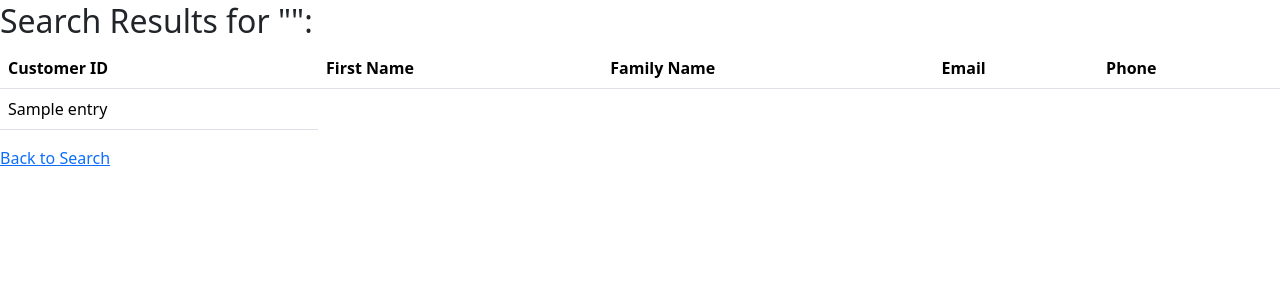
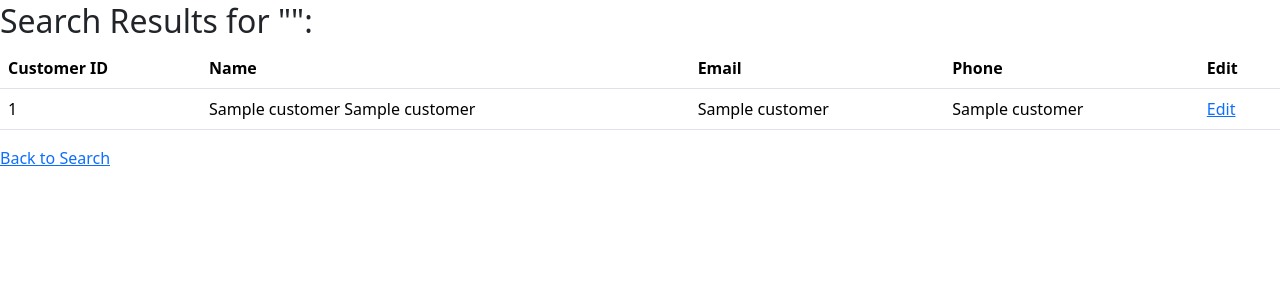
Before and after one commit to TaiJoLo/scg, a Flask app: template templates/search_result.html in a window 1280 px wide. Shown: the part 174-476 px from the top of the page. Run offline with Flask 3, Linux system fonts and the light colour scheme; the template is opened without the code that fills it: most values are stand-ins (such as "Sample title", 1, 10 or a date in 2020).

Commit message:
feat: Add functionality to edit customer information
- Create templates for editing customer information
- Implement routes to handle the display and submission of edit forms

```diff
--- a/app.py
+++ b/app.py
@@ -123,3 +123,22 @@ def search_customer():
 
         # Render the results on the same page
         return render_template("search_result.html", customer_list=customer_list, search_term=search_term)
+
+@app.route("/customeredit")
+def editborrower():
+    id = request.args.get("id")
+    connection = getCursor()
+    connection.execute("SELECT * FROM customers WHERE customer_id=%s;",(id,))
+    customer = connection.fetchone()
+    return render_template("customerform.html", customer = customer)
+
+@app.route("/customerupdate", methods=["POST"])
+def updateborrower():
+    id = request.form.get("id")
+    fname = request.form.get("customerfname")
+    sname = request.form.get("customersname")
+    email = request.form.get("customeremail")
+    phone = request.form.get("customerphone")
+    connection = getCursor()
+    connection.execute("UPDATE customers SET firstname=%s, familyname=%s, email=%s, phone=%s WHERE customer_id=%s;",(fname,sname,email,phone,id))
+    return redirect("/search_customer")
--- a/templates/datepickercamper.html
+++ b/templates/datepickercamper.html
@@ -8,7 +8,8 @@
   <input type="submit" />
 </form>
 
-<table class="table">
+<table class="table table-hover">
+  <thead class="table-primary">
     <tr>
       <th scope="col">Booking ID</th>
       <th scope="col">Booking Date</th>
@@ -19,6 +20,8 @@
       <th scope="col">Email</th>
       <th scope="col">Phone</th>
     </tr>
+  </thead>
+  <tdoby class="table-group-divider">
     {% for camper in camperlist %}
     <tr>
       {% for entry in camper %}
@@ -26,6 +29,7 @@
       {% endfor %}
     </tr>
     {% endfor %}
+  </tdoby>
 </table>
 
 {% endblock %}
--- a/templates/search_result.html
+++ b/templates/search_result.html
@@ -6,18 +6,19 @@
 <table class="table">
   <tr>
     <th scope="col">Customer ID</th>
-    <th scope="col">First Name</th>
-    <th scope="col">Family Name</th>
+    <th scope="col">Name</th>
     <th scope="col">Email</th>
     <th scope="col">Phone</th>
+    <th scope="col">Edit</th>
   </tr>
 
   {% for customer in customer_list %}
   <tr>
-    {% for entry in customer %}
-    <td>{{entry}}</td>
-
-    {% endfor %}
+    <td>{{customer[0]}}</td>
+    <td>{{customer[1]}} {{customer[2]}}</td>
+    <td>{{customer[3]}}</td>
+    <td>{{customer[4]}}</td>
+    <td><a href="customeredit?id={{customer[0]}}">Edit</a></td>
   </tr>
   {% endfor %}
 </table>
```
Also changed, not shown: templates/customerform.html (added, +82 -0 lines). Lines whose indentation alone changed are shown as unchanged.
